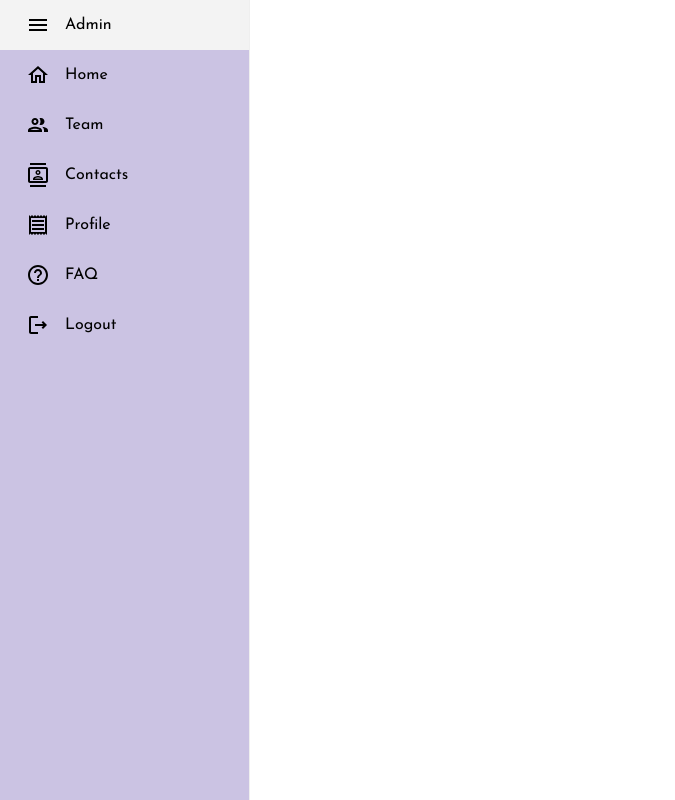
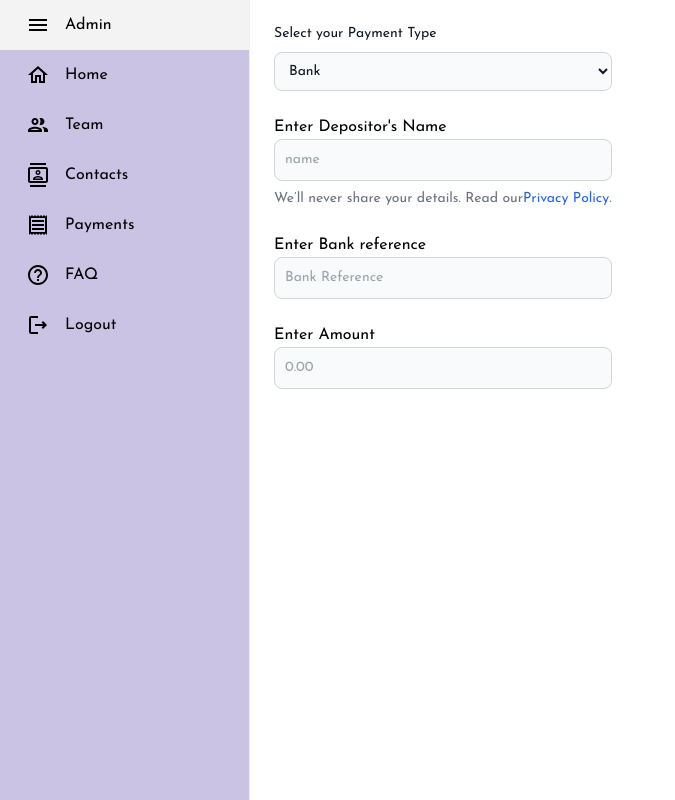
Before and after one commit to JosephAwuku33/Hostel-Web-App, a React (Vite) app in the folder frontend/: page /submit_payment in a window 1280 px wide. Shown: the whole page, without its empty margins (0-675 px from the left). Built offline with nearby package versions, Linux system fonts and the light colour scheme; sample sign-in values are in the browser's storage.

Commit message:
adding textfields for submit_payment page

```diff
--- a/frontend/src/components/SideBar.tsx
+++ b/frontend/src/components/SideBar.tsx
@@ -46,7 +46,7 @@ const SideBar = () => {
           <MenuItem icon={<HomeOutlinedIcon />} component={<Link to="/home"/>}>Home</MenuItem>
           <MenuItem icon={<PeopleOutlinedIcon />} component={<Link to="/about"/>}>Team</MenuItem>
           <MenuItem icon={<ContactsOutlinedIcon />} component={<Link to="/contact"/>}>Contacts</MenuItem>
-          <MenuItem icon={<ReceiptOutlinedIcon />}>Profile</MenuItem>
+          <MenuItem icon={<ReceiptOutlinedIcon />} component={<Link to="/submit_payment"/>}>Payments</MenuItem>
           <MenuItem icon={<HelpOutlineOutlinedIcon />}>FAQ</MenuItem>
           <MenuItem icon={<LogoutOutlinedIcon  />} onClick={handleLogout}>Logout</MenuItem>
         </Menu>
--- a/frontend/src/pages/SubmitPayment.tsx
+++ b/frontend/src/pages/SubmitPayment.tsx
@@ -1,8 +1,67 @@
+export default function SubmitPayment() {
+  return (
+    <section className="flex md:justify-start justify-center h-screen">
+      <div className="p-6">
+        <label className="block mb-2 text-sm font-medium text-gray-900 dark:text-white">
+          Select your Payment Type
+        </label>
+        <select className="bg-gray-50 border border-gray-300 text-gray-900 text-sm rounded-lg focus:ring-blue-500 focus:border-blue-500 block w-full p-2.5 dark:bg-gray-700 dark:border-gray-600 dark:placeholder-gray-400 dark:text-white dark:focus:ring-blue-500 dark:focus:border-blue-500">
+          <option>Bank</option>
+          <option>Momo</option>
+        </select>
 
-export default function SubmitPayment(){
-    return (
-        <section className="flex h-screen">
+        <br/>
 
-        </section>
-    )
+        <label>
+            Enter Depositor's Name
+        </label>
+        <input
+          type="text"
+          aria-describedby="helper-text-explanation"
+          className="bg-gray-50 border border-gray-300 text-gray-900 text-sm rounded-lg focus:ring-blue-500 focus:border-blue-500 block w-full p-2.5  dark:bg-gray-700 dark:border-gray-600 dark:placeholder-gray-400 dark:text-white dark:focus:ring-blue-500 dark:focus:border-blue-500"
+          placeholder="name"
+        />
+        <p
+          id="helper-text-explanation"
+          className="mt-2 text-sm text-gray-500 dark:text-gray-400"
+        >
+          We’ll never share your details. Read our
+          <a
+            href="#"
+            className="font-medium text-blue-600 hover:underline dark:text-blue-500"
+          >
+            Privacy Policy
+          </a>
+          .
+        </p>
+
+        <br/>
+
+        <label>
+            Enter Bank reference
+        </label>
+        <input
+          type="text"
+          placeholder="Bank Reference"
+          aria-describedby="helper-text-explanation"
+          className="bg-gray-50 border border-gray-300 text-gray-900 text-sm rounded-lg focus:ring-blue-500 focus:border-blue-500 block w-full p-2.5  dark:bg-gray-700 dark:border-gray-600 dark:placeholder-gray-400 dark:text-white dark:focus:ring-blue-500 dark:focus:border-blue-500"
+        />
+
+
+        <br/>
+
+        <label>
+            Enter Amount
+        </label>
+        <input
+          type="number"
+          placeholder="0.00"
+          aria-describedby="helper-text-explanation"
+          className="bg-gray-50 border border-gray-300 text-gray-900 text-sm rounded-lg focus:ring-blue-500 focus:border-blue-500 block w-full p-2.5  dark:bg-gray-700 dark:border-gray-600 dark:placeholder-gray-400 dark:text-white dark:focus:ring-blue-500 dark:focus:border-blue-500"
+        />
+
+      </div>
+      <div className="p-8"></div>
+    </section>
+  );
 }
```
Also changed, not shown: 1 other file (tests, documents, lock files or other folders).
